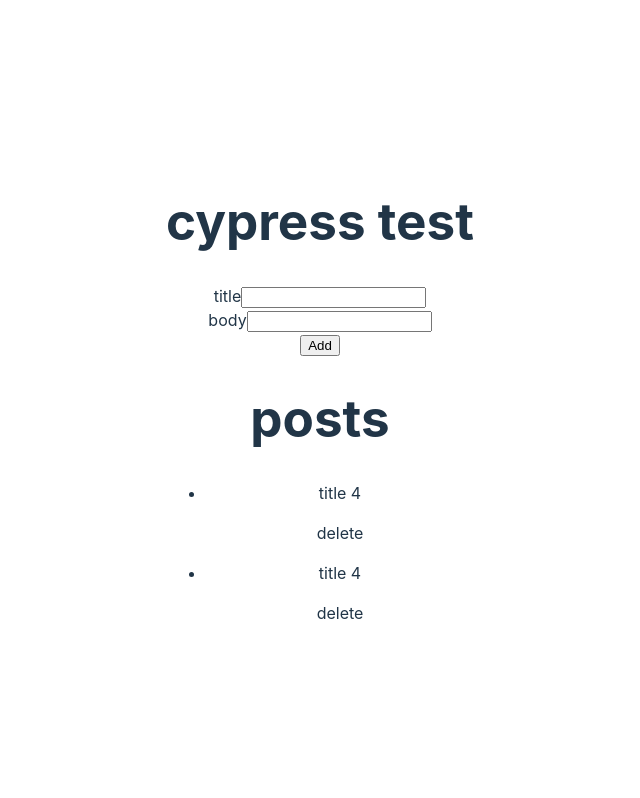
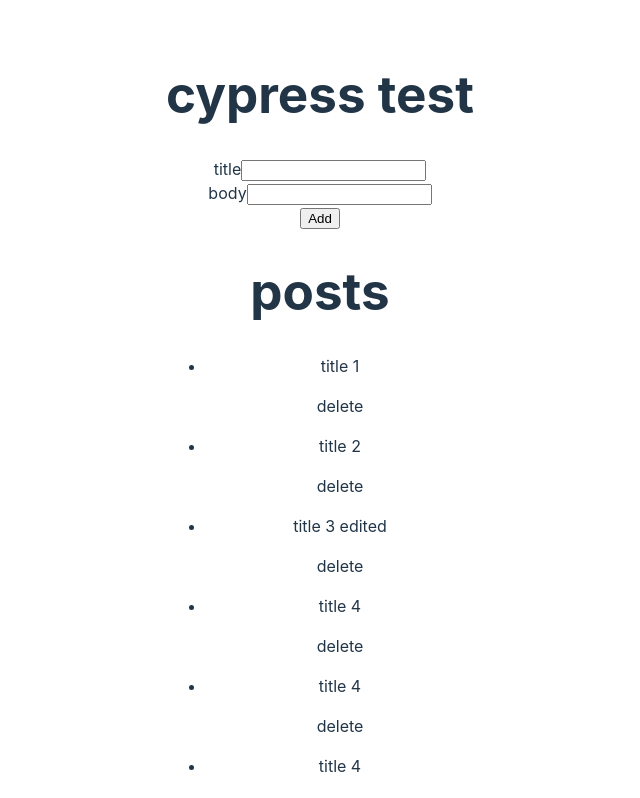
Before and after one commit to Arman-Abbasian/react-vite-cypress, a React (Vite) app: page / in a window 1280 px wide. Shown: the top 798 px of the page, without its empty margins (320-960 px from the left). Built offline with nearby package versions, Linux system fonts and the light colour scheme; data requests are answered from the project's data file.

Commit message:
make the edit test for e2e test

```diff
--- a/db.json
+++ b/db.json
@@ -1,12 +1,57 @@
 {
   "posts": [
     {
-      "id": "3648",
-      "title": "title 4",
-      "body": "body 5"
+      "id": "8aab",
+      "title": "title 1",
+      "body": "body 1"
     },
     {
-      "id": "c04f",
+      "id": "c394",
+      "title": "title 2",
+      "body": "body 2"
+    },
+    {
+      "id": "20b1",
+      "title": "title 3 edited",
+      "body": "body 3 edited"
+    },
+    {
+      "id": "25a5",
+      "title": "title 4",
+      "body": "body 4"
+    },
+    {
+      "id": "9bdc",
+      "title": "title 4",
+      "body": "body 4"
+    },
+    {
+      "id": "e846",
+      "title": "title 4",
+      "body": "body 4"
+    },
+    {
+      "id": "5e01",
+      "title": "title 4",
+      "body": "body 4"
+    },
+    {
+      "id": "7a8f",
+      "title": "title 4",
+      "body": "body 4"
+    },
+    {
+      "id": "ccc0",
+      "title": "title 4",
+      "body": "body 4"
+    },
+    {
+      "id": "3da4",
+      "title": "title 4",
+      "body": "body 4"
+    },
+    {
+      "id": "bc7f",
       "title": "title 4",
       "body": "body 4"
     }
--- a/src/App.tsx
+++ b/src/App.tsx
@@ -15,7 +15,7 @@
         <h1 data-testid='appTitle'>cypress test</h1>
         <AddPost setPosts={setPosts} />
         <GetPosts posts={posts} setPosts={setPosts} setId={setId} />
-        <EditPost id={id} posts={posts} setId={setId} />
+        <EditPost id={id} posts={posts} setId={setId} setPosts={setPosts} />
     </div>
   )
 }
--- a/src/components/Post/EditPost.tsx
+++ b/src/components/Post/EditPost.tsx
@@ -1,16 +1,18 @@
-import axios, { AxiosResponse } from "axios"
+import axios from "axios"
 import { useEffect, useState } from "react"
 import toast from "react-hot-toast";
 import { FormResType } from "../../CommonTypes";
+import { getPosts } from "../../utils/api";
 
 type EditPostProps={
   id:string,
   posts:FormResType[],
-  setId:React.Dispatch<React.SetStateAction<string>>
+  setId:React.Dispatch<React.SetStateAction<string>>,
+  setPosts:React.Dispatch<React.SetStateAction<FormResType[]>>
 };
 
 function EditPost(props:EditPostProps) {
-  const {id,posts,setId}=props;
+  const {id,posts,setId,setPosts}=props;
   const [formData,setFormData]=useState<FormResType>({} as FormResType);
   useEffect(()=>{
     const selectedPost = posts.find((post: FormResType) => post.id === id);
@@ -25,6 +27,7 @@
         axios.put(`http://localhost:4000/posts/${id}`, formData)
         .then(() => {
             toast.success("data edited successfully");
+            getPosts({setPosts})
             setFormData({...formData, title: "", body: "" });
             setId('')
         })
@@ -38,18 +41,18 @@
             }
         });
     }
-    if(!id) return
+    if(!id) return;
   return (
     <form onSubmit={submitHandler}>
         <div>
             <label htmlFor="title">title</label>
-            <input type="text" id="title" value={formData?.title} name="title" onChange={formDataHandler}  />
+            <input data-testid="titleInputEdit" type="text" id="title" value={formData?.title} name="title" onChange={formDataHandler}  />
         </div>
         <div>
             <label htmlFor="body">body</label>
-            <input type="text" id="body" value={formData?.body} name="body" onChange={formDataHandler} />
+            <input data-testid="titleInputPost" type="text" id="body" value={formData?.body} name="body" onChange={formDataHandler} />
         </div>
-        <input type="submit" className="submit" value="Add" />
+        <input data-testid="submitInputEdit" type="submit" className="submit" value="edit" />
     </form>
   )
 }
--- a/src/components/Post/GetPosts.tsx
+++ b/src/components/Post/GetPosts.tsx
@@ -27,9 +27,9 @@
     <div>
       <h1>posts</h1>
       <ul>
-        {posts.map((item,index)=>{
+        {posts.map((item)=>{
           return <li  key={item.id}>
-            <p onClick={()=>setId(item.id)} data-testid={index}>{item.title}</p>
+            <p onClick={()=>setId(item.id)} data-testid={item.id}>{item.title}</p>
             <p id={`deleteButton-${item.id}`} onClick={()=>deleteHandler(item.id)}>delete</p>
           </li>
         })}
```
Also changed, not shown: 1 other file (tests, documents, lock files or other folders).
